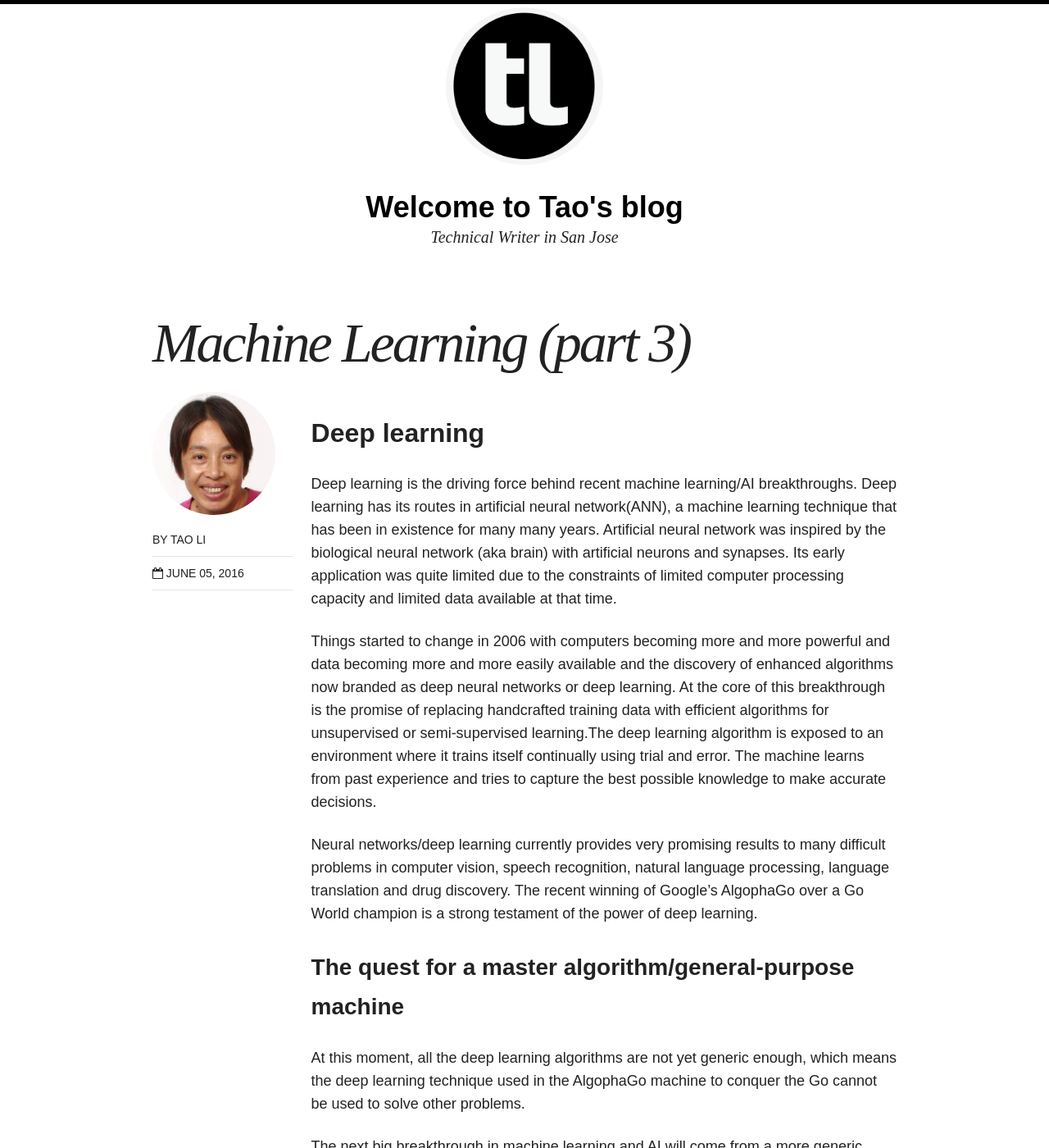
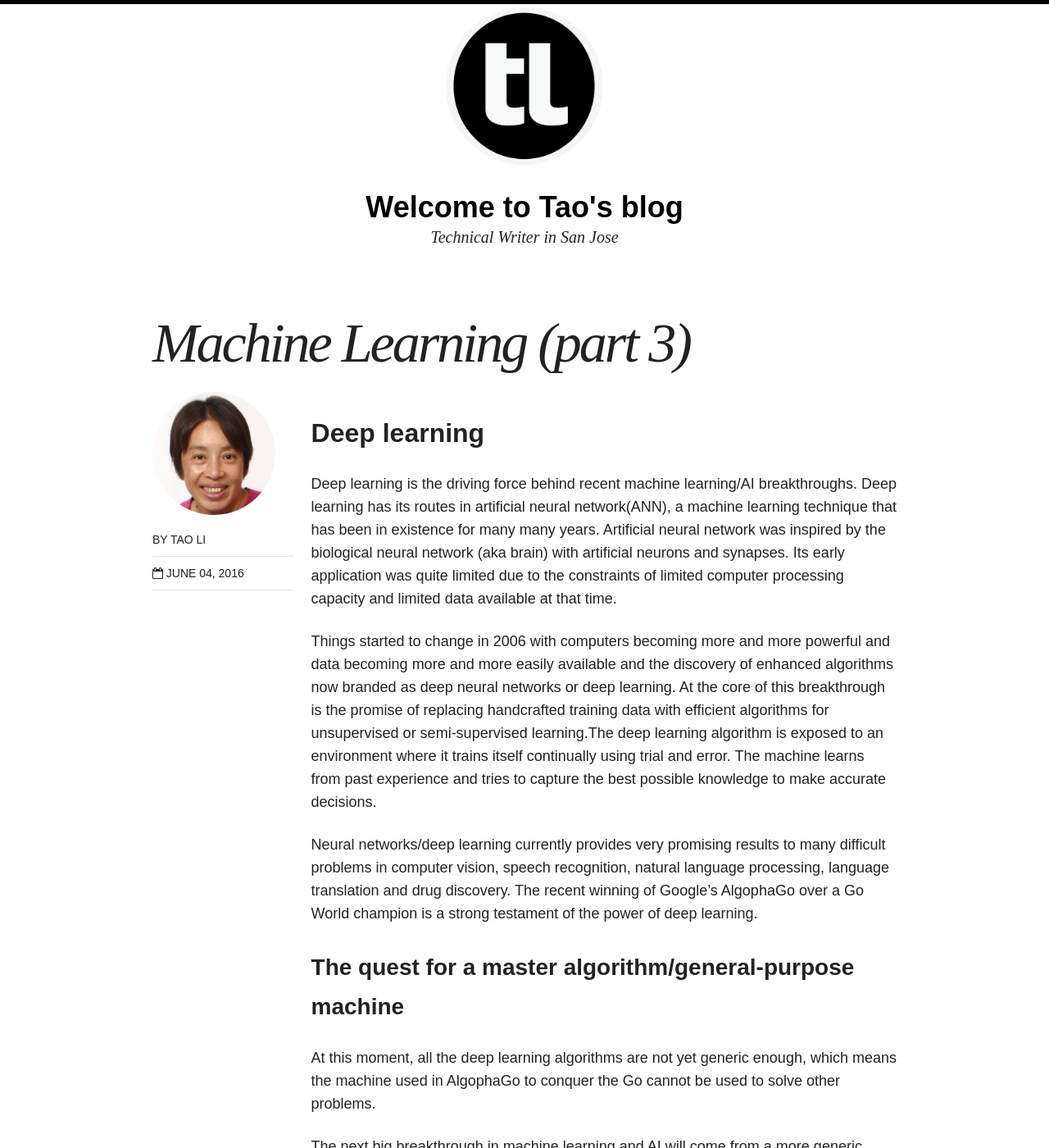
Before and after one commit to taolicd/taolicd.github.io, a Jekyll site: the page built from _posts/blog/2016-06-04-machinelearning_3.markdown, in a window 1280 px wide and 1400 px high. Shown: the whole window at 82% size. Built offline with Jekyll 4.4.1, drawn with Linux system fonts in a browser that asks for light colours; comment, search, counter and statistics services are not loaded.

Commit message:
new post

```diff
--- a/_posts/blog/2016-06-04-machinelearning_3.markdown
+++ b/_posts/blog/2016-06-04-machinelearning_3.markdown
@@ -1,7 +1,7 @@
 ---
 layout: post
 title:  "Machine Learning (part 3)"
-date:   2016-06-05
+date:   2016-06-04
 categories:  machine learning, deep learning
 
 
@@ -20,7 +20,7 @@ Neural networks/deep learning currently provides very promising results to many
 
 ### The quest for a master algorithm/general-purpose machine
 
-At this moment, all the deep learning algorithms are not yet generic enough, which means the deep learning technique used in the AlgophaGo machine to conquer the Go cannot be used to solve other problems.
+At this moment, all the deep learning algorithms are not yet generic enough, which means the machine used in AlgophaGo to conquer the Go cannot be used to solve other problems.
 
 The next big breakthrough in machine learning and AI will come from a more generic algorithm that can tackle a broader range of problems with less customization, which means we will need to create a general-purpose machine that can be easily tuned to specific tasks.
 
```
